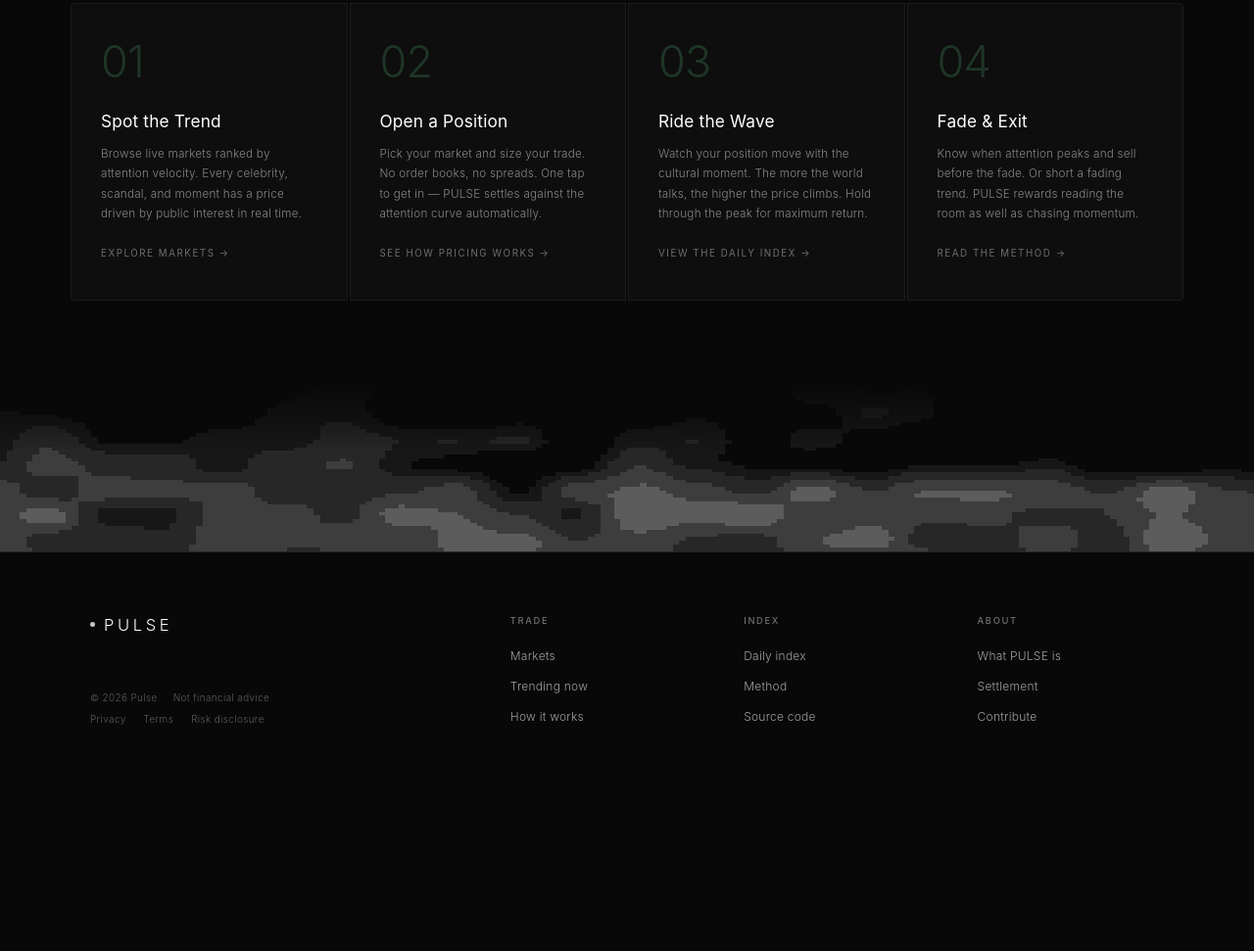
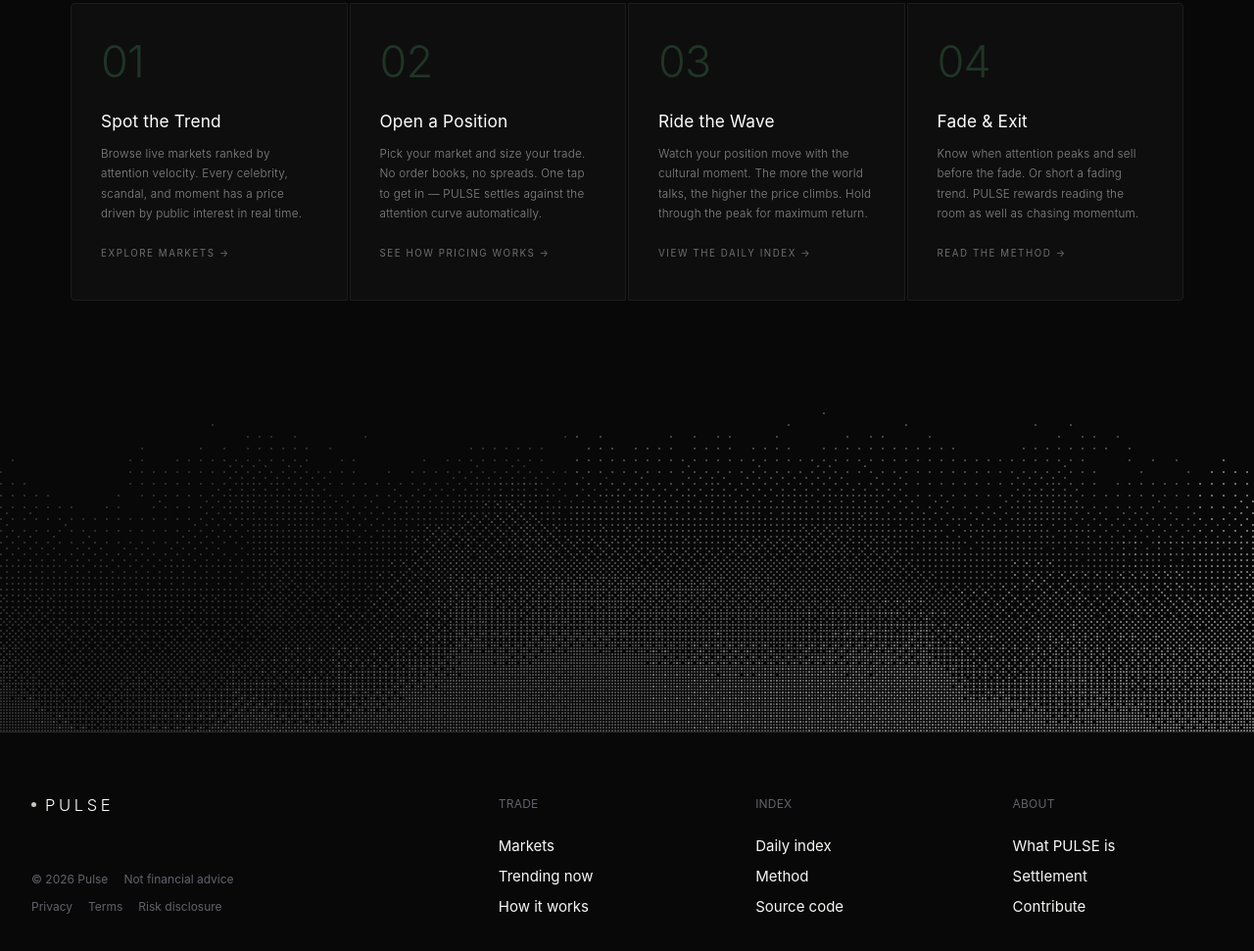
Before and after one commit to maxxexee/pulse-markets, a plain HTML site: page app/index.html in a window 1280 px wide. Shown: the part 1196-2167 px from the top of the page at 98% size. Before the commit the page ends 2016 px from the top, so only its background shows below. Drawn offline with Linux system fonts and the light colour scheme; no server answers; animation ran at ten frames a second.

Commit message:
Rebuild the footer around one monochrome field
The previous footer floated an animated noise texture whose blobs drifted at
their own scale, so it competed with the link columns instead of sitting under
them. The field now draws on a fixed 3px halftone grid sized in page pixels, so
one cell is the same size on every surface, and its density is zero at the top
edge and full at the bottom, so the strip resolves into the rule above the
content rather than ending on a hard row. The palette is a black ground with a
three step grey ramp: grey rather than hue keeps the field reading as one
surface instead of three coloured bands, and the page carries no accent colour
elsewhere.

The column block keeps the site information architecture on a fixed 1600px
measure with a 48px gap, 12px uppercase mono headings over 15px links, and the
brand and copyright meta on the left.

```diff
--- a/app/footer-field.js
+++ b/app/footer-field.js
@@ -1,80 +1,150 @@
 /**
- * The strip above the footer: greys laid out on a coarse canvas grid, then
- * scaled up by CSS so every cell reads as a hard pixel. It stays still under
- * reduced motion and stops drawing while the footer is offscreen.
+ * The strip above the footer. A fullscreen WebGL fragment shader draws domain
+ * warped fbm into a 3px halftone grid, so it reads as pixelated smoke rather
+ * than a repeating texture. Palette is black and three greys where the
+ * reference uses purple, blue and green.
+ *
+ * The canvas is sized in CSS pixels with no device pixel ratio, which is what
+ * keeps every cell visible and blocky. Without WebGL the canvas stays black.
  */
 (function () {
-  const TONES = [
-    'rgba(255,255,255,0.07)',
-    'rgba(255,255,255,0.14)',
-    'rgba(255,255,255,0.24)',
-    'rgba(255,255,255,0.38)',
-  ];
+  const VERTEX = 'attribute vec2 p; void main(){ gl_Position = vec4(p, 0.0, 1.0); }';
 
-  function hash(x, y) {
-    const s = Math.sin(x * 127.1 + y * 311.7) * 43758.5453;
-    return s - Math.floor(s);
+  const FRAGMENT = `
+precision highp float;
+uniform vec2 uRes;
+uniform float uTime;
+uniform vec3 uBg, uC0, uC1, uC2;
+
+const float CELL = 3.0;
+const float DOT = 2.0;
+/* smoke features are sized in page pixels, not per element, so every surface matches */
+const float SMOKE_SCALE = 400.0;
+
+float hash(vec2 p){ return fract(sin(dot(p, vec2(127.1, 311.7))) * 43758.5453); }
+float noise(vec2 p){
+  vec2 i = floor(p), f = fract(p);
+  vec2 u = f * f * (3.0 - 2.0 * f);
+  return mix(mix(hash(i), hash(i + vec2(1.0, 0.0)), u.x), mix(hash(i + vec2(0.0, 1.0)), hash(i + vec2(1.0, 1.0)), u.x), u.y);
+}
+float fbm(vec2 p){
+  float v = 0.0, a = 0.5;
+  for (int i = 0; i < 5; i++) { v += a * noise(p); p = p * 2.02 + vec2(1.7, 9.2); a *= 0.5; }
+  return v;
+}
+float bayer2(vec2 a){ a = floor(a); return fract(a.x / 2.0 + a.y * a.y * 0.75); }
+/* ordered-dither threshold, (0.5 .. 15.5) / 16: never 0, so a density of nearly nothing draws no dots */
+float bayer4(vec2 a){ return bayer2(0.5 * a) * 0.25 + bayer2(a) + 0.5 / 16.0; }
+
+/* domain-warped fbm, roughly 0.2 to 0.8; px in page pixels, time in seconds */
+float smokeField(vec2 px, float time){
+  vec2 uv = px / SMOKE_SCALE;
+  float t = time * 0.03;
+  vec2 q = vec2(fbm(uv * 1.3 + vec2(0.0, t)), fbm(uv * 1.3 + vec2(5.2, 1.3) - t * 0.8));
+  return fbm(uv * 1.3 + 2.4 * q + vec2(1.7, 9.2) + t * 0.4);
+}
+/* 1 on the 2px dot inside each 3px cell, 0 in the gap */
+float dotMask(vec2 fragCoord){
+  vec2 inCell = mod(fragCoord, CELL);
+  return step(inCell.x, DOT - 0.5) * step(inCell.y, DOT - 0.5);
+}
+
+void main(){
+  vec2 cell = floor(gl_FragCoord.xy / CELL);
+  vec2 c = cell * CELL + CELL * 0.5;
+  float up = c.y / uRes.y;                      // 0 at the bottom edge, 1 at the top
+  float f = smokeField(c, uTime);
+  // vertical gradient, empty at the top edge and full at the bottom. The smoke pushes the fade edge
+  // up and down by almost half the band, so the skyline undulates instead of starting on one row;
+  // a hard fade over the top 40% guarantees nothing touches the canvas edge, and a little per-cell
+  // grain stops the sparsest dots from lining up on the Bayer grid.
+  float down = 1.0 - up;
+  float edge = clamp(down + (f - 0.5) * 0.9, 0.0, 1.0);
+  float dens = pow(edge, 2.0) * 1.1 * smoothstep(0.0, 0.4, down) + (hash(cell * 1.7) - 0.5) * 0.05;
+  vec3 col = uBg;
+  if (dotMask(gl_FragCoord.xy) > 0.5 && dens > bayer4(cell)) {
+    float p = c.x / uRes.x * 2.0;
+    float i = floor(p) + (fract(p) > bayer4(cell + vec2(2.0, 1.0)) ? 1.0 : 0.0);
+    col = i < 0.5 ? uC0 : i < 1.5 ? uC1 : uC2;
   }
+  gl_FragColor = vec4(col, 1.0);
+}
+`;
 
-  /** Smooth value noise, so the field never repeats across the width. */
-  function noise(x, y) {
-    const xi = Math.floor(x);
-    const yi = Math.floor(y);
-    const xf = x - xi;
-    const yf = y - yi;
-    const u = xf * xf * (3 - 2 * xf);
-    const v = yf * yf * (3 - 2 * yf);
-    const top = hash(xi, yi) * (1 - u) + hash(xi + 1, yi) * u;
-    const bottom = hash(xi, yi + 1) * (1 - u) + hash(xi + 1, yi + 1) * u;
-    return top * (1 - v) + bottom * v;
+  /* greyscale stand-ins for the reference palette, black background kept */
+  const BG = [0x08 / 255, 0x08 / 255, 0x08 / 255];
+  const C0 = [0x2b / 255, 0x2b / 255, 0x2b / 255];
+  const C1 = [0x44 / 255, 0x44 / 255, 0x44 / 255];
+  const C2 = [0x6b / 255, 0x6b / 255, 0x6b / 255];
+
+  function compile(gl, type, source) {
+    const shader = gl.createShader(type);
+    gl.shaderSource(shader, source);
+    gl.compileShader(shader);
+    return shader;
   }
 
   function start() {
     const canvas = document.getElementById('footerField');
-    const ctx = canvas && canvas.getContext ? canvas.getContext('2d') : null;
-    if (!ctx) return;
+    const gl = canvas && canvas.getContext ? canvas.getContext('webgl', {
+      antialias: false,
+      premultipliedAlpha: false,
+    }) : null;
+    if (!gl) return;
 
-    const W = canvas.width;
-    const H = canvas.height;
+    const program = gl.createProgram();
+    gl.attachShader(program, compile(gl, gl.VERTEX_SHADER, VERTEX));
+    gl.attachShader(program, compile(gl, gl.FRAGMENT_SHADER, FRAGMENT));
+    gl.linkProgram(program);
+    if (!gl.getProgramParameter(program, gl.LINK_STATUS)) {
+      console.warn('[Pulse] Footer field shader failed to link:', gl.getProgramInfoLog(program));
+      return;
+    }
+    gl.useProgram(program);
 
-    function draw(t) {
-      ctx.clearRect(0, 0, W, H);
-      for (let y = 0; y < H; y += 1) {
-        for (let x = 0; x < W; x += 1) {
-          const n =
-            noise(x / 26 + t * 0.35, y / 16 - t * 0.2) * 0.62 +
-            noise(x / 9 - t * 0.5, y / 7 + t * 0.3) * 0.38;
-          // thin and dark at the top, dense toward the footer rule
-          const value = n * (0.55 + 0.45 * (y / (H - 1)));
-          if (value < 0.38) continue;
-          const tone = value < 0.46 ? 0 : value < 0.58 ? 1 : value < 0.7 ? 2 : 3;
-          ctx.fillStyle = TONES[tone];
-          ctx.fillRect(x, y, 1, 1);
-        }
-      }
+    const buffer = gl.createBuffer();
+    gl.bindBuffer(gl.ARRAY_BUFFER, buffer);
+    gl.bufferData(gl.ARRAY_BUFFER, new Float32Array([-1, -1, 3, -1, -1, 3]), gl.STATIC_DRAW);
+    const position = gl.getAttribLocation(program, 'p');
+    gl.enableVertexAttribArray(position);
+    gl.vertexAttribPointer(position, 2, gl.FLOAT, false, 0, 0);
+
+    const uRes = gl.getUniformLocation(program, 'uRes');
+    const uTime = gl.getUniformLocation(program, 'uTime');
+    gl.uniform3fv(gl.getUniformLocation(program, 'uBg'), BG);
+    gl.uniform3fv(gl.getUniformLocation(program, 'uC0'), C0);
+    gl.uniform3fv(gl.getUniformLocation(program, 'uC1'), C1);
+    gl.uniform3fv(gl.getUniformLocation(program, 'uC2'), C2);
+
+    const still = window.matchMedia('(prefers-reduced-motion: reduce)').matches;
+    const origin = performance.now();
+
+    function paint(now) {
+      gl.uniform1f(uTime, still ? 0 : (now - origin) / 1000);
+      gl.drawArrays(gl.TRIANGLES, 0, 3);
     }
 
-    draw(0);
-    if (window.matchMedia('(prefers-reduced-motion: reduce)').matches) return;
+    let frame = 0;
+    let visible = false;
+    function loop(now) {
+      frame = 0;
+      paint(now);
+      if (visible) frame = requestAnimationFrame(loop);
+    }
 
-    let visible = false;
-    let last = 0;
-    function loop(now) {
-      requestAnimationFrame(loop);
-      if (!visible || now - last < 90) return;
-      last = now;
-      draw(now / 900);
-    }
-    requestAnimationFrame(loop);
+    new ResizeObserver(() => {
+      const rect = canvas.getBoundingClientRect();
+      canvas.width = Math.max(1, Math.round(rect.width));
+      canvas.height = Math.max(1, Math.round(rect.height));
+      gl.viewport(0, 0, canvas.width, canvas.height);
+      gl.uniform2f(uRes, canvas.width, canvas.height);
+      paint(performance.now());
+    }).observe(canvas);
 
-    if (typeof IntersectionObserver === 'function') {
-      const observer = new IntersectionObserver(([entry]) => {
-        visible = entry.isIntersecting;
-      });
-      observer.observe(canvas);
-    } else {
-      visible = true;
-    }
+    new IntersectionObserver(([entry]) => {
+      visible = entry.isIntersecting;
+      if (visible && !still && !frame) frame = requestAnimationFrame(loop);
+    }).observe(canvas);
   }
 
   if (document.readyState === 'loading') {
--- a/app/index.html
+++ b/app/index.html
@@ -958,15 +958,12 @@
       overflow: hidden;
     }
 
-    /* low-resolution canvas scaled up, so every cell stays a hard pixel */
+    /* canvas is sized in CSS pixels, so CSS scaling keeps each cell a hard pixel */
     .footer-field {
       display: block;
       width: 100%;
-      height: 176px;
+      height: 360px;
       image-rendering: pixelated;
-      opacity: 0.9;
-      -webkit-mask-image: linear-gradient(to bottom, transparent, #000 42%, #000 100%);
-      mask-image: linear-gradient(to bottom, transparent, #000 42%, #000 100%);
     }
 
     .footer-inner {
@@ -977,9 +974,9 @@
       display: grid;
       grid-template-columns: 2fr 1fr 1fr 1fr;
       gap: 48px;
-      max-width: 1240px;
+      max-width: 1600px;
       margin: 0 auto;
-      padding: 64px 72px 80px;
+      padding: 64px 32px 80px;
     }
 
     .footer-brand {
@@ -1011,10 +1008,9 @@
       flex-wrap: wrap;
       gap: 16px;
       font-family: var(--font-body);
-      font-size: 0.66rem;
-      font-weight: 300;
-      letter-spacing: 0.04em;
-      color: rgba(255,255,255,0.34);
+      font-size: 12px;
+      line-height: 18px;
+      color: #62626b;
     }
 
     .footer-col {
@@ -1025,12 +1021,13 @@
 
     .footer-col-title {
       font-family: var(--font-body);
-      font-size: 0.62rem;
-      font-weight: 500;
-      letter-spacing: 0.18em;
+      font-size: 12px;
+      line-height: 18px;
+      font-weight: 400;
+      letter-spacing: 0.2px;
       text-transform: uppercase;
-      color: rgba(255,255,255,0.42);
-      margin-bottom: 8px;
+      color: #62626b;
+      margin-bottom: 12px;
     }
 
     .footer-links {
@@ -1042,47 +1039,41 @@
 
     .footer-links a {
       font-family: var(--font-body);
-      font-size: 0.8rem;
-      font-weight: 300;
-      color: rgba(255,255,255,0.62);
+      font-size: 15px;
+      font-weight: 400;
+      color: #f7f7f5;
       text-decoration: none;
-      letter-spacing: 0.02em;
       width: max-content;
       transition: color 0.2s;
     }
 
-    .footer-links a:hover { color: #ffffff; }
+    .footer-links a:hover { color: #9a9aa2; }
 
     .footer-legal {
       display: flex;
       flex-wrap: wrap;
-      gap: 8px 18px;
+      gap: 8px 16px;
+      margin-top: 10px;
       font-family: var(--font-body);
-      font-size: 0.66rem;
-      font-weight: 300;
-      letter-spacing: 0.04em;
+      font-size: 12px;
+      line-height: 18px;
     }
 
     .footer-legal a {
-      color: rgba(255,255,255,0.34);
+      color: #62626b;
       text-decoration: none;
       transition: color 0.2s;
     }
 
-    .footer-legal a:hover { color: rgba(255,255,255,0.75); }
+    .footer-legal a:hover { color: #d9d7d4; }
 
-    @media (max-width: 900px) {
+    @media (max-width: 767px) {
+      .footer-field { height: 200px; }
       .footer-top {
-        grid-template-columns: 1fr 1fr;
-        gap: 36px;
-        padding: 48px 28px 56px;
+        grid-template-columns: 1fr;
+        gap: 48px;
+        padding: 64px 16px 80px;
       }
-      .footer-brand { grid-column: 1 / -1; }
-      .footer-field { height: 104px; }
-    }
-
-    @media (max-width: 520px) {
-      .footer-top { grid-template-columns: 1fr; }
     }
 
     /* mobile scroll hint */
@@ -1324,7 +1315,7 @@
               <span>© 2026 Pulse</span>
               <span>Not financial advice</span>
             </div>
-            <div class="footer-legal" style="margin-top: 10px;">
+            <div class="footer-legal">
               <a href="./privacy.html">Privacy</a>
               <a href="./terms.html">Terms</a>
               <a href="./risk.html">Risk disclosure</a>
```
